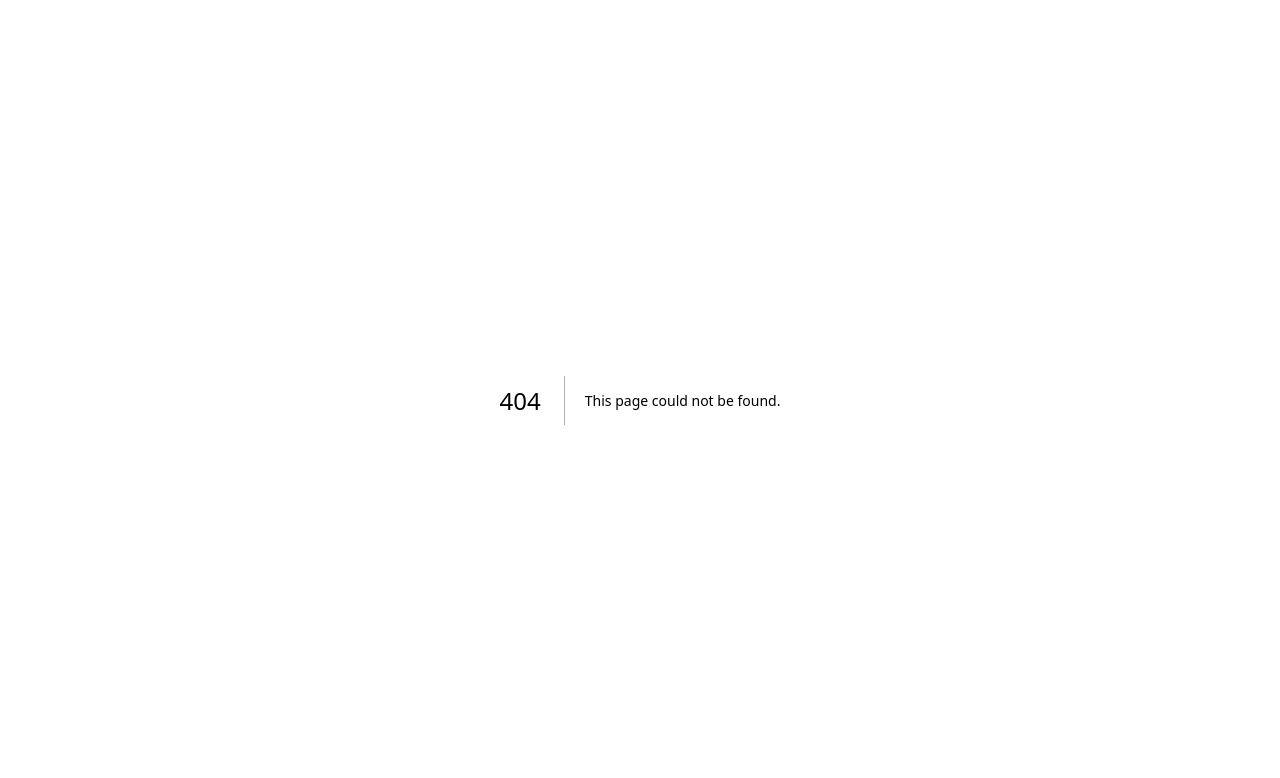
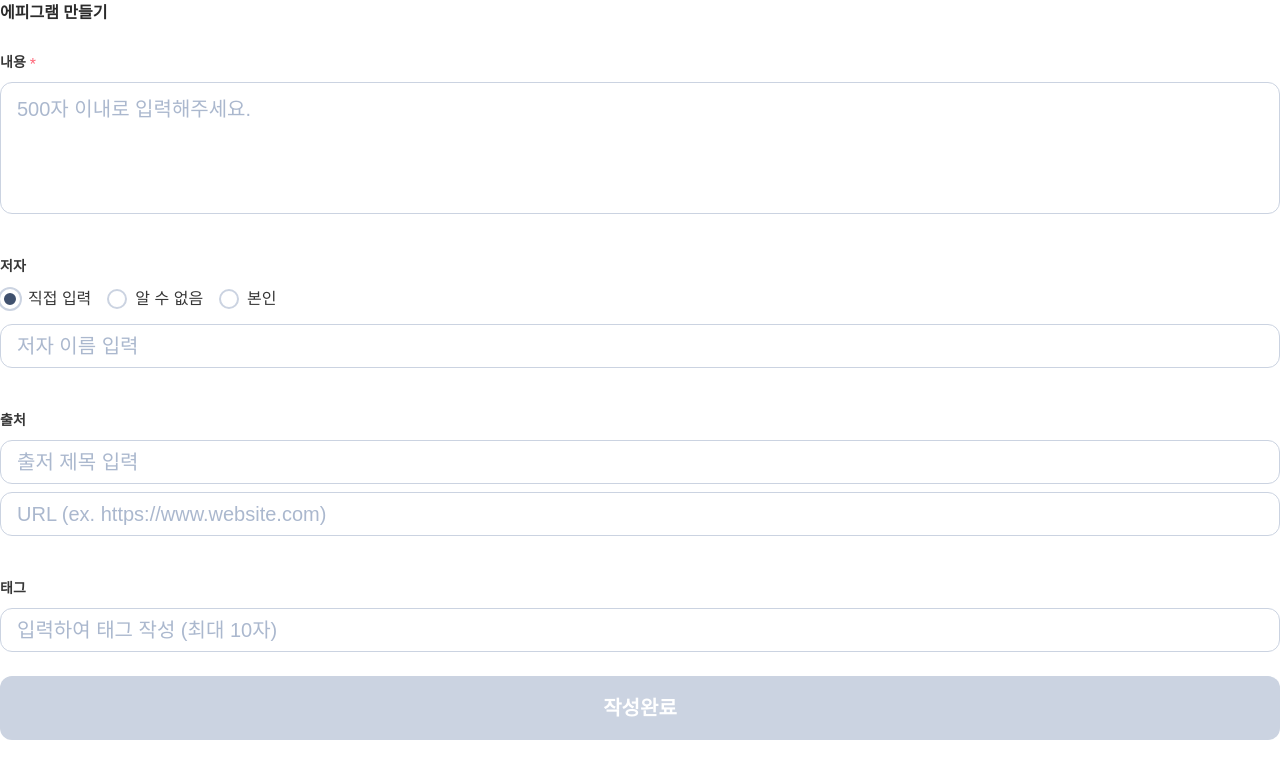
Before and after one commit to 0430will/FE12_Team5_epigram, a Next.js app: page /addepigram in a window 1280 px wide. Before the commit this address had no page. Shown: the top 778 px of the page. Built offline with nearby package versions, Linux system fonts and the light colour scheme; a web font is replaced by a local one.

Commit message:
Feat: 입력 form UI 디자인

```diff
--- /dev/null
+++ b/src/app/addepigram/page.tsx
@@ -0,0 +1,130 @@
+'use client';
+
+import { useForm } from 'react-hook-form';
+
+interface AddEpigram {
+  tags: string[];
+  referenceUrl: string;
+  referenceTitle: string;
+  author: string;
+  content: string;
+}
+
+export default function Page() {
+  const {
+    register,
+    handleSubmit,
+    formState: { isValid },
+  } = useForm<AddEpigram>({
+    mode: 'onChange',
+    defaultValues: {
+      tags: [],
+      referenceUrl: '',
+      referenceTitle: '',
+      author: '',
+      content: '',
+    },
+  });
+
+  const SubmitForm = () => {
+    console.log('폼 제출');
+  };
+
+  return (
+    <div className="flex flex-col gap-[24px]">
+      <h1 className="text-pre-lg text-black-700 font-semibold">에피그램 만들기</h1>
+      <form onSubmit={handleSubmit(SubmitForm)} className="flex flex-col gap-[24px]">
+        <div className="flex flex-col gap-[40px]">
+          <div className="flex flex-col gap-[8px]">
+            <div className="flex gap-[4px]">
+              <label htmlFor="content" className="text-pre-md text-black-600 font-semibold">
+                내용
+              </label>
+              <div className="relative">
+                <span className="text-pre-lg text-state-error absolute top-[2px] font-medium">*</span>
+              </div>
+            </div>
+            <textarea
+              id="content"
+              className="text-pre-lg font-regular text-black-950 pc:text-pre-xl h-[132px] resize-none rounded-[12px] border border-blue-300 px-[16px] py-[10px] placeholder:text-blue-400 focus:outline-blue-600"
+              placeholder="500자 이내로 입력해주세요."
+              {...register('content', { required: '내용을 입력해주세요' })}
+            />
+          </div>
+          <div className="flex flex-col gap-[8px]">
+            <label htmlFor="author" className="text-pre-md text-black-600 font-semibold">
+              저자
+            </label>
+            <div className="flex flex-col gap-[12px]">
+              <div className="flex gap-[16px]">
+                <label htmlFor="직접 입력" className="relative flex cursor-pointer items-center gap-[8px]">
+                  <input
+                    id="직접 입력"
+                    name="author"
+                    type="radio"
+                    value="직접 입력"
+                    className="peer hidden"
+                    defaultChecked
+                  />
+                  <div className="h-5 w-5 rounded-full border-2 border-blue-300 bg-transparent peer-checked:border-4 peer-checked:border-blue-100 peer-checked:bg-blue-800 peer-checked:shadow-[0_0_0_2px_#CBD3E1]"></div>
+                  <span className="text-pre-lg text-black-600 font-medium">직접 입력</span>
+                </label>
+                <label htmlFor="알 수 없음" className="relative flex cursor-pointer items-center gap-[8px]">
+                  <input id="알 수 없음" name="author" type="radio" value="알 수 없음" className="peer hidden" />
+                  <div className="h-5 w-5 rounded-full border-2 border-blue-300 bg-transparent peer-checked:border-4 peer-checked:border-blue-100 peer-checked:bg-blue-800 peer-checked:shadow-[0_0_0_2px_#CBD3E1]"></div>
+                  <span className="text-pre-lg text-black-600 font-medium">알 수 없음</span>
+                </label>
+                <label htmlFor="본인" className="relative flex cursor-pointer items-center gap-[8px]">
+                  <input id="본인" name="author" type="radio" value="본인" className="peer hidden" />
+                  <div className="h-5 w-5 rounded-full border-2 border-blue-300 bg-transparent peer-checked:border-4 peer-checked:border-blue-100 peer-checked:bg-blue-800 peer-checked:shadow-[0_0_0_2px_#CBD3E1]"></div>
+                  <span className="text-pre-lg text-black-600 font-medium">본인</span>
+                </label>
+              </div>
+              <input
+                id="author"
+                className="text-pre-lg font-regular text-black-950 pc:text-pre-xl h-[44px] rounded-[12px] border border-blue-300 px-[16px] placeholder:text-blue-400 focus:outline-blue-600"
+                placeholder="저자 이름 입력"
+                {...register('author', { required: '저자를 입력해주세요' })}
+              />
+            </div>
+          </div>
+          <div className="flex flex-col gap-[8px]">
+            <label htmlFor="referenceTitle" className="text-pre-md text-black-600 font-semibold">
+              출처
+            </label>
+            <input
+              id="referenceTitle"
+              className="text-pre-lg font-regular text-black-950 pc:text-pre-xl h-[44px] rounded-[12px] border border-blue-300 px-[16px] placeholder:text-blue-400 focus:outline-blue-600"
+              placeholder="출저 제목 입력"
+              {...register('referenceTitle', { required: '출처를 입력해주세요' })}
+            />
+            <input
+              id="referenceUrl"
+              className="text-pre-lg font-regular text-black-950 pc:text-pre-xl h-[44px] rounded-[12px] border border-blue-300 px-[16px] placeholder:text-blue-400 focus:outline-blue-600"
+              placeholder="URL (ex. https://www.website.com)"
+              {...register('referenceUrl', { required: 'URL을 입력해주세요' })}
+            />
+          </div>
+          <div className="flex flex-col gap-[8px]">
+            <label htmlFor="tags" className="text-pre-md text-black-600 font-semibold">
+              태그
+            </label>
+            <input
+              id="tags"
+              className="text-pre-lg font-regular text-black-950 pc:text-pre-xl h-[44px] rounded-[12px] border border-blue-300 px-[16px] placeholder:text-blue-400 focus:outline-blue-600"
+              placeholder="입력하여 태그 작성 (최대 10자)"
+              {...register('tags', { required: '태그를 입력해주세요' })}
+            />
+          </div>
+        </div>
+        <button
+          className={`text-pre-lg pc:text-pre-xl pc:py-[16px] rounded-[12px] px-[16px] py-[9px] font-semibold text-blue-100 ${isValid ? `bg-black-500 cursor-pointer` : `bg-blue-300`}`}
+          type="submit"
+          disabled={!isValid}
+        >
+          작성완료
+        </button>
+      </form>
+    </div>
+  );
+}
--- a/src/app/epigrams/posting/page.tsx
+++ b/src/app/epigrams/posting/page.tsx
@@ -1,3 +1,3 @@
 export default function Page() {
-  return <div></div>;
+  return <div>포스팅</div>;
 }
```
